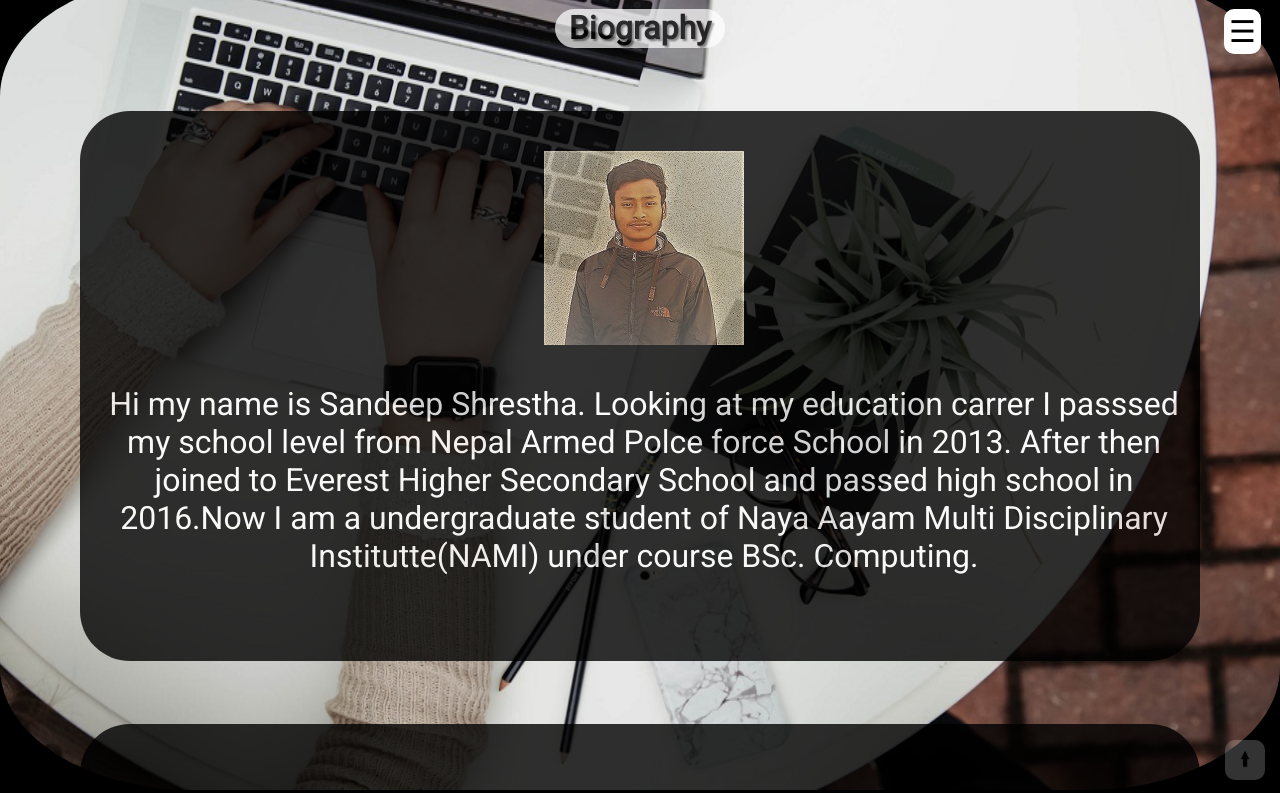
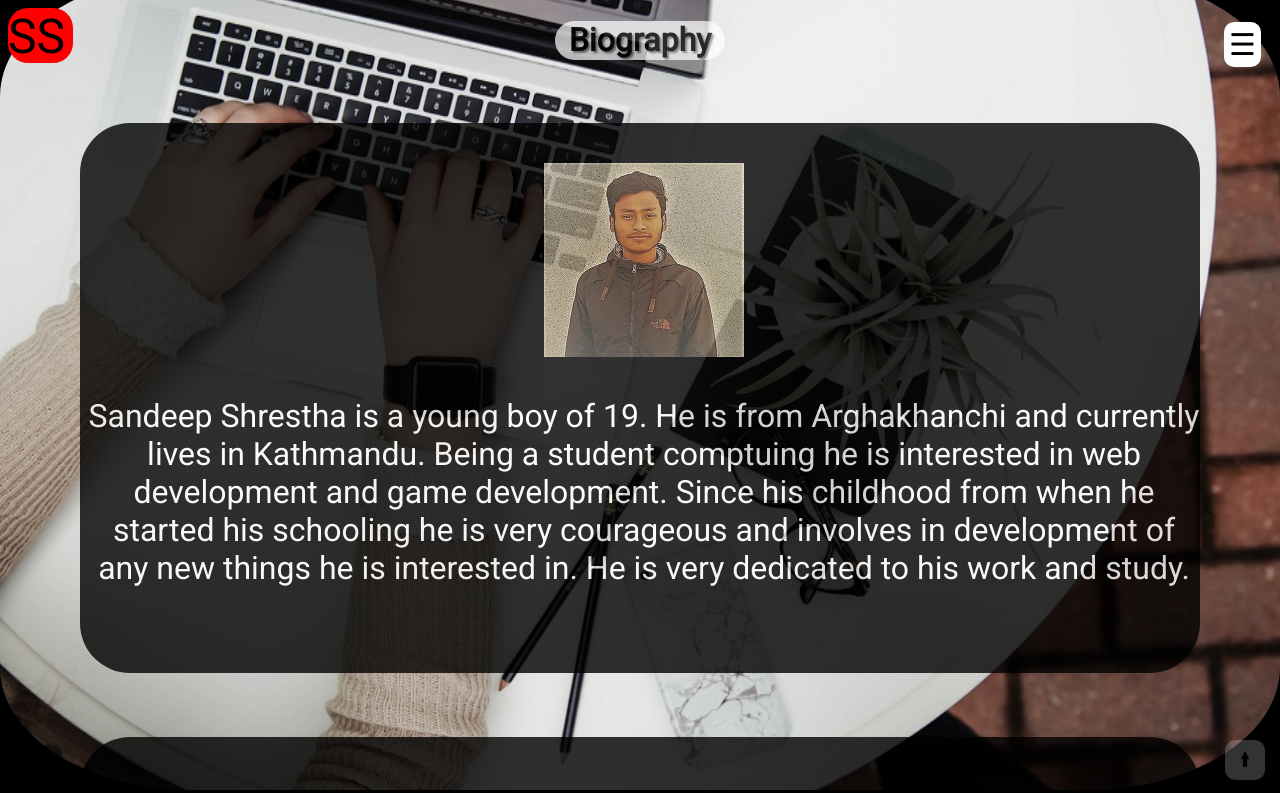
Before and after one commit to Mathoy-James/csy1018-assign1, a plain HTML site: page bio.html in a window 1280 px wide. Shown: the top 793 px of the page. Drawn offline with Linux system fonts and the light colour scheme.

Commit message:
logo is kept in all the pages and some contents are changed

```diff
--- a/bio.html
+++ b/bio.html
@@ -12,6 +12,10 @@
 
 
   <body>
+
+    <!--logo goes here-->
+    <div class="logo">SS</div>
+
     <header>
       <h1>Biography</h1>
     </header>
@@ -46,10 +50,9 @@
 
           <div class="biocontent1">
             <img src="images/me.jpg" alt="my image">
-            <p>  Hi my name is Sandeep Shrestha.
-              Looking at my education carrer I passsed my school level from Nepal Armed Polce force School in 2013.
-              After then joined to Everest Higher Secondary School and passed high school in 2016.Now I am a undergraduate student of
-              Naya Aayam Multi Disciplinary Institutte(NAMI) under course BSc. Computing.</p>
+            <p> Sandeep Shrestha is a young boy of 19. He is  from Arghakhanchi and currently lives in Kathmandu. Being a student comptuing he is interested
+              in web development and game development. Since his childhood from when he started his schooling he is very courageous and involves in development
+              of any new things he is interested in. He is very dedicated to his work and study. </p>
          </div>
 
          <div class="biocontent2">
--- a/css/index.css
+++ b/css/index.css
@@ -4,6 +4,27 @@ body{
   height: 1300px;
   font-family: 'Roboto', sans-serif;
 }
+
+.logo{
+    width:65px;
+    height:55px;
+    color:black;
+    margin-top: 4px;
+    border-radius: 20px;
+    font-size:3em;
+    background: red;
+    animation-name:logo;
+    animation-duration:1s;
+    animation-iteration-count: infinite;
+}
+
+@keyframes logo{
+           o%{background: violet;}
+           25%{background: red;}
+           50%{background: blue;}
+           75%{background: green;}
+           100%{background: yellow;}
+ }
 
 header{
   height: 3%;
@@ -12,7 +33,7 @@ header{
   color:black;
   text-shadow: 2px 2px 2px gray;
   opacity: 0.7;
-  margin-top:-1%;
+  margin-top:-5%;
   margin-left: auto;
   margin-right: auto;
   text-align: center;
@@ -103,7 +124,7 @@ color:white;
   height:600px;
   margin-left:94%;
   margin-top: 5px;
-  z-index: 10;
+  z-index: 100;
   opacity: 0.8;
   border-top-left-radius: 10px;
   border-bottom-left-radius: 10px;
```
Also changed, not shown: contact.html (+5 -0 lines), cv.html (+6 -1 lines), index.html (+3 -6 lines).
